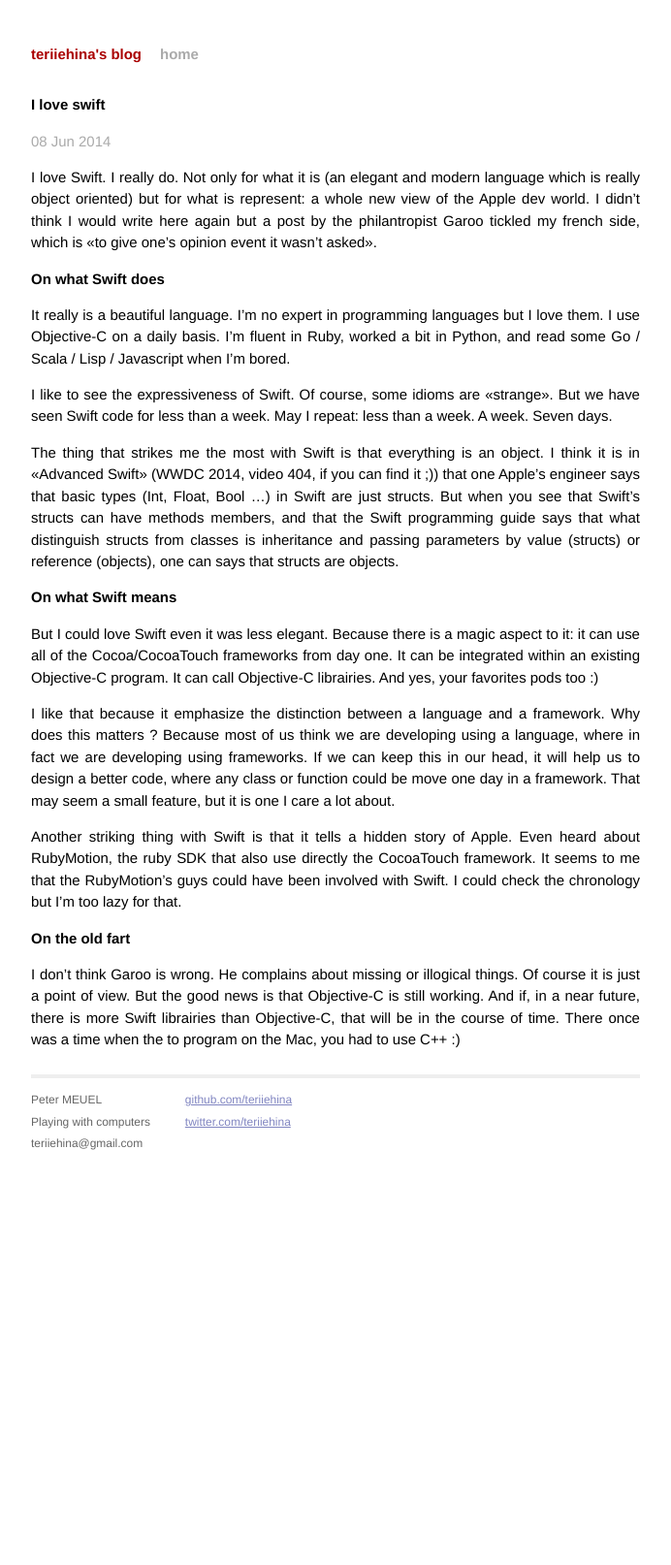
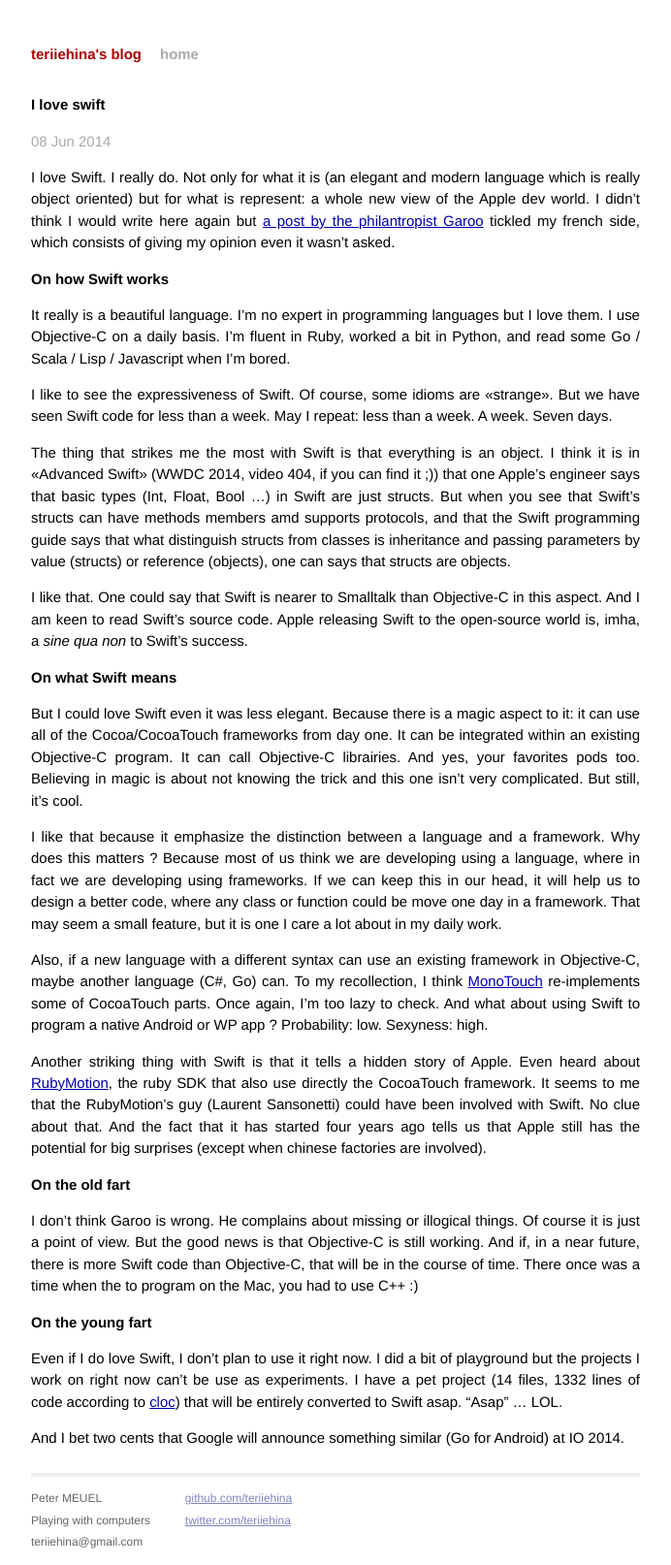
Before and after one commit to teriiehina/teriiehina.github.com, a Jekyll site: the page built from _posts/2014-06-08-i-love-swift.md, in a window 1280 px wide. Shown: the whole page at 97% size, without its empty margins (294-986 px from the left). Built offline with Jekyll 4.4.1, drawn with Linux system fonts in a browser that asks for light colours; Markdown is read by kramdown in place of the engine named in the settings; before the commit the page ends 1203 px from its top, so only the background shows below that.

Commit message:
Finish post about Swift

```diff
--- a/_posts/2014-06-08-i-love-swift.md
+++ b/_posts/2014-06-08-i-love-swift.md
@@ -9,24 +9,34 @@ type: post
 published: true
 ---
 
-I love Swift. I really do. Not only for what it is (an elegant and modern language which is really object oriented) but for what is represent: a whole new view of the Apple dev world. I didn't think I would write here again but a post by the philantropist Garoo tickled my french side, which is «to give one's opinion event it wasn't asked».
+I love Swift. I really do. Not only for what it is (an elegant and modern language which is really object oriented) but for what is represent: a whole new view of the Apple dev world. I didn't think I would write here again but [a post by the philantropist Garoo](http://www.ff00aa.com/fr/archives/2014/06/07/11105-on-swift/) tickled my french side, which consists of giving my opinion even it wasn't asked.
 
-# On what Swift does
+# On how Swift works
 
 It really is a beautiful language. I'm no expert in programming languages but I love them. I use Objective-C on a daily basis. I'm fluent in Ruby, worked a bit in Python, and read some Go / Scala / Lisp / Javascript when I'm bored.
 
 I like to see the expressiveness of Swift. Of course, some idioms are «strange». But we have seen Swift code for less than a week. May I repeat: less than a week. A week. Seven days.
 
-The thing that strikes me the most with Swift is that everything is an object. I think it is in «Advanced Swift» (WWDC 2014, video 404, if you can find it ;)) that one Apple's engineer says that basic types (Int, Float, Bool …) in Swift are just structs. But when you see that Swift's structs can have methods members, and that the Swift programming guide says that what distinguish structs from classes is inheritance and passing parameters by value (structs) or reference (objects), one can says that structs are objects.
+The thing that strikes me the most with Swift is that everything is an object. I think it is in «Advanced Swift» (WWDC 2014, video 404, if you can find it ;)) that one Apple's engineer says that basic types (Int, Float, Bool …) in Swift are just structs. But when you see that Swift's structs can have methods members amd supports protocols, and that the Swift programming guide says that what distinguish structs from classes is inheritance and passing parameters by value (structs) or reference (objects), one can says that structs are objects.
+
+I like that. One could say that Swift is nearer to Smalltalk than Objective-C in this aspect. And I am keen to read Swift's source code. Apple releasing Swift to the open-source world is, imha, a *sine qua non* to Swift's success.
 
 # On what Swift means
 
-But I could love Swift even it was less elegant. Because there is a magic aspect to it: it can use all of the Cocoa/CocoaTouch frameworks from day one. It can be integrated within an existing Objective-C program. It can call Objective-C librairies. And yes, your favorites pods too :)
+But I could love Swift even it was less elegant. Because there is a magic aspect to it: it can use all of the Cocoa/CocoaTouch frameworks from day one. It can be integrated within an existing Objective-C program. It can call Objective-C librairies. And yes, your favorites pods too. Believing in magic is about not knowing the trick and this one isn't very complicated. But still, it's cool.
 
-I like that because it emphasize the distinction between a language and a framework. Why does this matters ? Because most of us think we are developing using a language, where in fact we are developing using frameworks. If we can keep this in our head, it will help us to design a better code, where any class or function could be move one day in a framework. That may seem a small feature, but it is one I care a lot about.
+I like that because it emphasize the distinction between a language and a framework. Why does this matters ? Because most of us think we are developing using a language, where in fact we are developing using frameworks. If we can keep this in our head, it will help us to design a better code, where any class or function could be move one day in a framework. That may seem a small feature, but it is one I care a lot about in my daily work.
 
-Another striking thing with Swift is that it tells a hidden story of Apple. Even heard about RubyMotion, the ruby SDK that also use directly the CocoaTouch framework. It seems to me that the RubyMotion's guys could have been involved with Swift. I could check the chronology but I'm too lazy for that.
+Also, if a new language with a different syntax can use an existing framework in Objective-C, maybe another language (C#, Go) can. To my recollection, I think [MonoTouch](http://xamarin.com/platform) re-implements some of CocoaTouch parts. Once again, I'm too lazy to check. And what about using Swift to program a native Android or WP app ? Probability: low. Sexyness: high.
+
+Another striking thing with Swift is that it tells a hidden story of Apple. Even heard about [RubyMotion](http://www.rubymotion.com), the ruby SDK that also use directly the CocoaTouch framework. It seems to me that the RubyMotion's guy (Laurent Sansonetti) could have been involved with Swift. No clue about that. And the fact that it has started four years ago tells us that Apple still has the potential for big surprises (except when chinese factories are involved).
 
 # On the old fart
 
-I don't think Garoo is wrong. He complains about missing or illogical things. Of course it is just a point of view. But the good news is that Objective-C is still working. And if, in a near future, there is more Swift librairies than Objective-C, that will be in the course of time. There once was a time when the to program on the Mac, you had to use C++ :)
+I don't think Garoo is wrong. He complains about missing or illogical things. Of course it is just a point of view. But the good news is that Objective-C is still working. And if, in a near future, there is more Swift code than Objective-C, that will be in the course of time. There once was a time when the to program on the Mac, you had to use C++ :)
+
+# On the young fart
+
+Even if I do love Swift, I don't plan to use it right now. I did a bit of playground but the projects I work on right now can't be use as experiments. I have a pet project (14 files, 1332 lines of code according to [cloc](http://cloc.sourceforge.net)) that will be entirely converted to Swift asap. "Asap" ... LOL.
+
+And I bet two cents that Google will announce something similar (Go for Android) at IO 2014.
```
